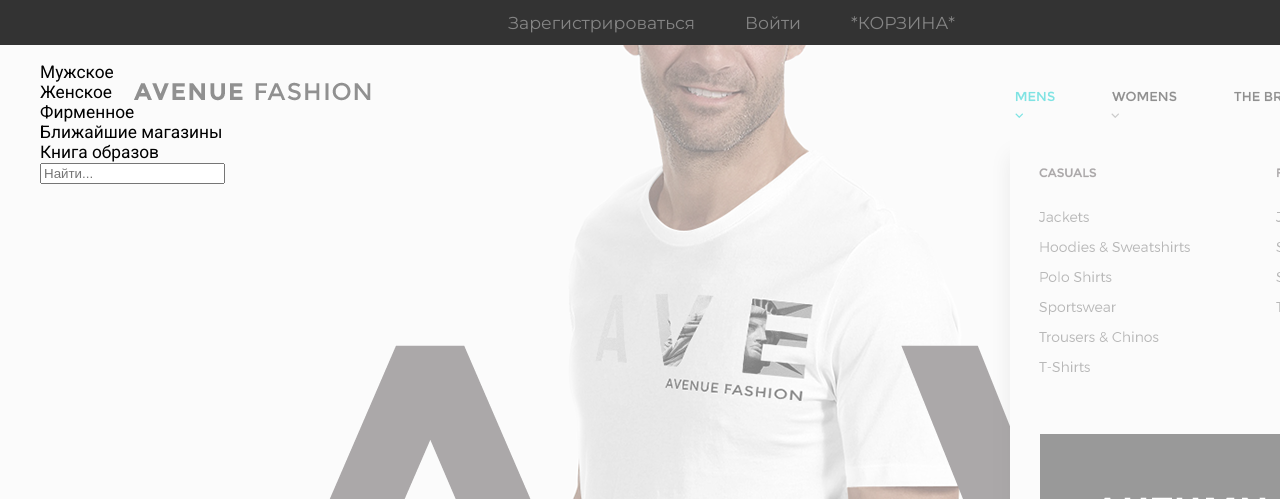
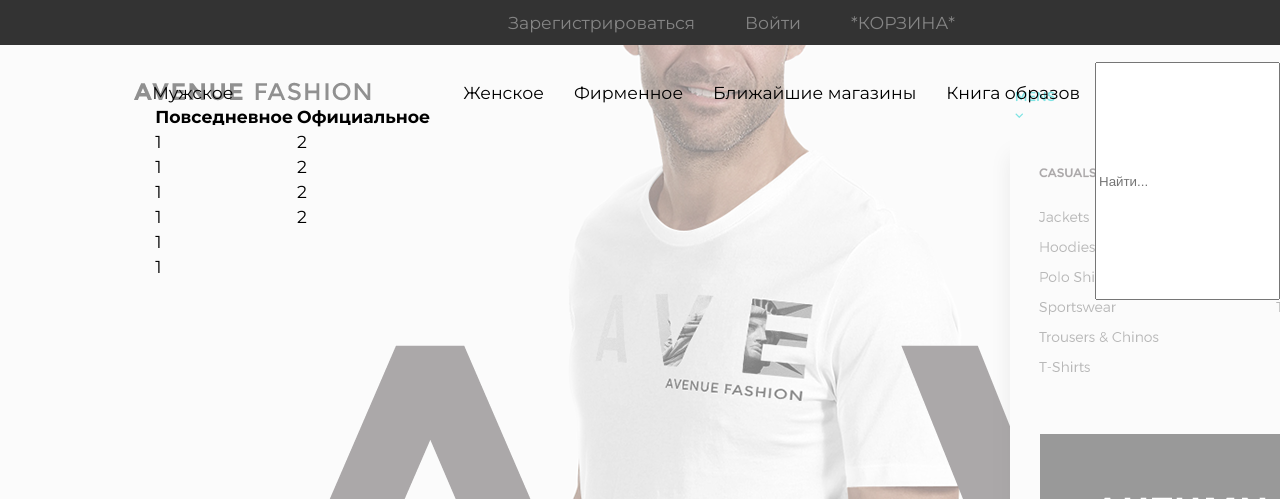
Before and after one commit to Sobenkov/Avenue, a PHP site: page / in a window 1280 px wide. Shown: the top 499 px of the page. Run offline with PHP 8.4, Linux system fonts and the light colour scheme.

Commit message:
Avenue 06

```diff
--- a/css/style.css
+++ b/css/style.css
@@ -1,3 +1,3 @@
-html{background:url(../img/1-Home.png);background-repeat:no-repeat}body{padding:0;margin:0;font-family:'Roboto', sans-serif;font-size:13pt}a{text-decoration:none}ul{list-style:none}.header__auth{background-color:#333;font-family:'Montserrat', sans-serif;display:flex;justify-content:flex-end;padding-right:300px;margin:0}.header__auth li{position:relative;padding:12px 15px}.header__auth li :hover{padding:12px 10px;background-color:#00c8c8;color:#fff;transition:all .2s}.header__auth a{color:#858585;padding:0 10px}
+html{background:url(../img/1-Home.png);background-repeat:no-repeat}body{padding:0;margin:0;font-family:'Roboto', sans-serif;font-size:13pt}a{text-decoration:none}ul{list-style:none}.header__auth{background-color:#333;font-family:'Montserrat', sans-serif;display:flex;justify-content:flex-end;padding-right:300px;margin:0}.header__auth li{position:relative;padding:12px 15px}.header__auth li :hover{padding:12px 10px;background-color:#00c8c8;color:#fff;transition:all .2s}.header__auth a{color:#858585;padding:0 10px}nav ul{display:flex;font-family:'Montserrat', sans-serif;justify-content:flex-end}nav ul li{padding:20px 15px}
 
 /*# sourceMappingURL=css/style.css.map/style.css.map */
--- a/index.php
+++ b/index.php
@@ -19,7 +19,17 @@
 
       <nav>
          <ul>
-            <li>Мужское</li>
+            <li>Мужское
+               <table>
+                  <tr><th>Повседневное</th><th>Официальное</th></tr>
+                  <tr><td>1</td><td>2</td></tr>
+                  <tr><td>1</td><td>2</td></tr>
+                  <tr><td>1</td><td>2</td></tr>
+                  <tr><td>1</td><td>2</td></tr>
+                  <tr><td>1</td></tr>
+                  <tr><td>1</td></tr>
+               </table>
+            </li>
             <li>Женское</li>
             <li>Фирменное</li>
             <li>Ближайшие магазины</li>
--- a/scss/style.scss
+++ b/scss/style.scss
@@ -45,3 +45,13 @@ ul{
    }
 
 }
+
+nav ul{
+   display: flex;
+   font-family: 'Montserrat', sans-serif;
+   justify-content: flex-end;
+   li{
+      padding: 20px 15px;
+
+   }
+}
```
Also changed, not shown: 1 other file.
